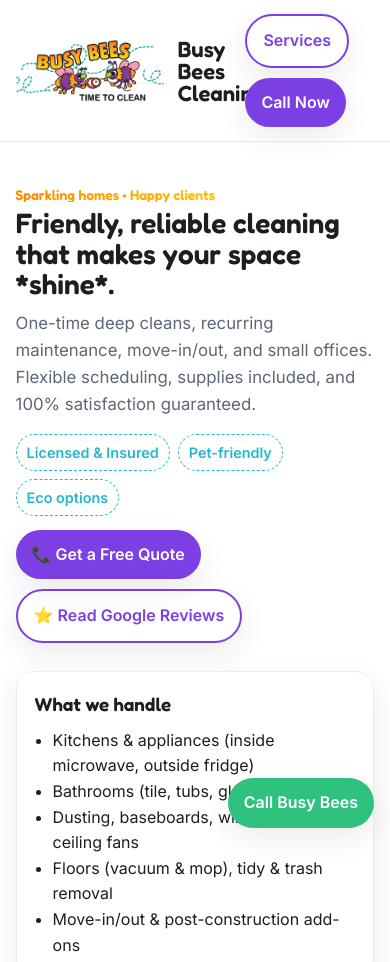
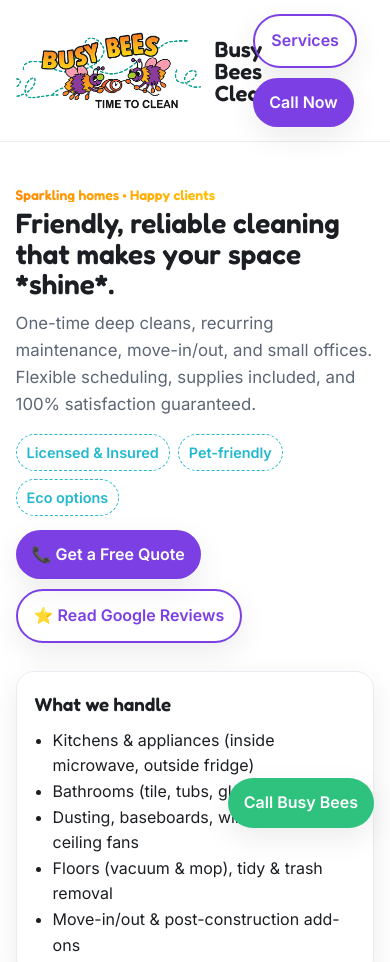
Before and after one commit to xxhelderxx/busybeescleaningnm, a plain HTML site: page index.html in a window 390 px wide. Shown: the top 962 px of the page. Drawn offline with Linux system fonts and the light colour scheme.

Commit message:
Add files via upload

```diff
--- a/index.html
+++ b/index.html
@@ -33,13 +33,13 @@
     .nav{display:flex;align-items:center;justify-content:space-between;gap:16px;padding:14px 0}
     .brand{display:flex;align-items:center;gap:14px}
     .brand img{
-  height:100px;   /* bigger on desktop */
+  height:150px;   /* bigger on desktop */
   width:auto;
 }
 
 @media (max-width:720px){
   .brand img{
-    height:64px;  /* scale down on smaller screens */
+    height:80px;  /* scale down on smaller screens */
   }
 }
 
```
